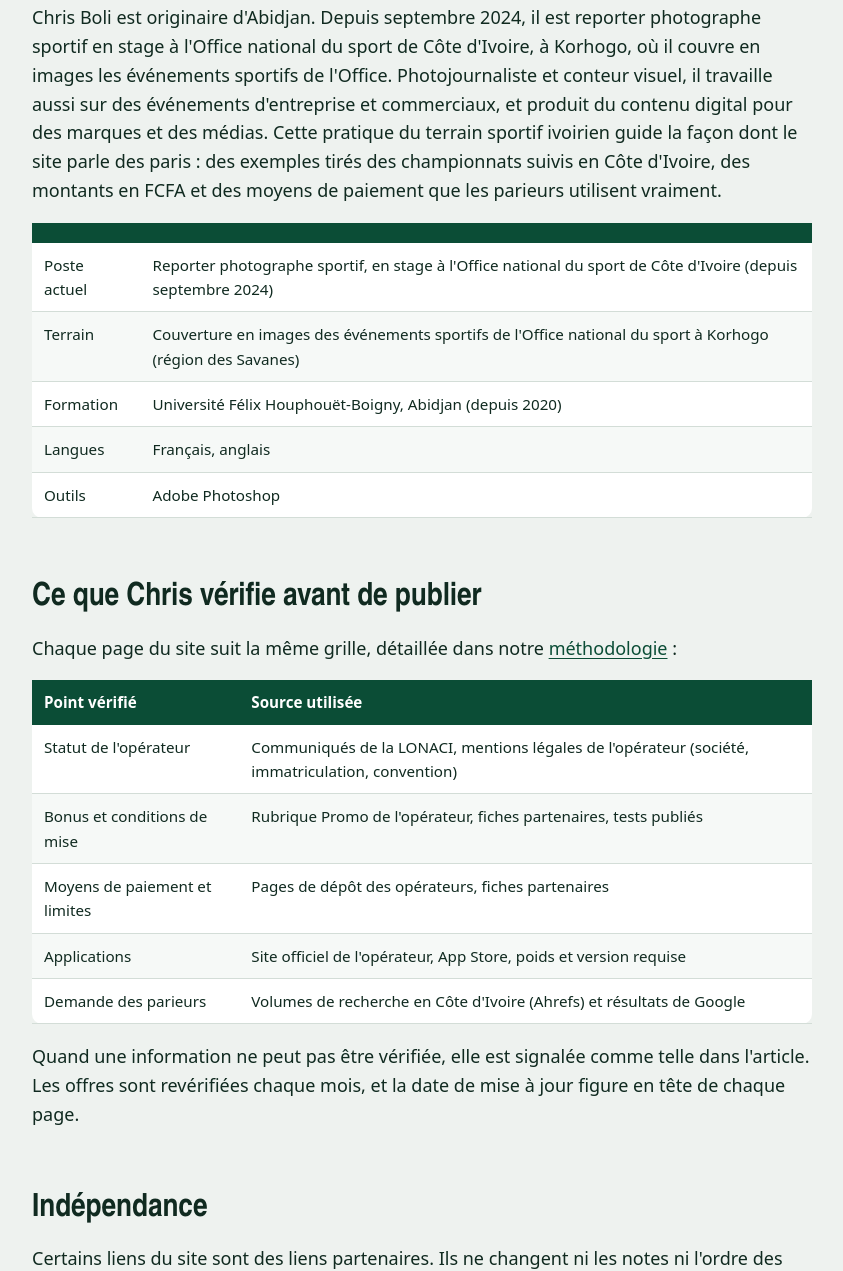
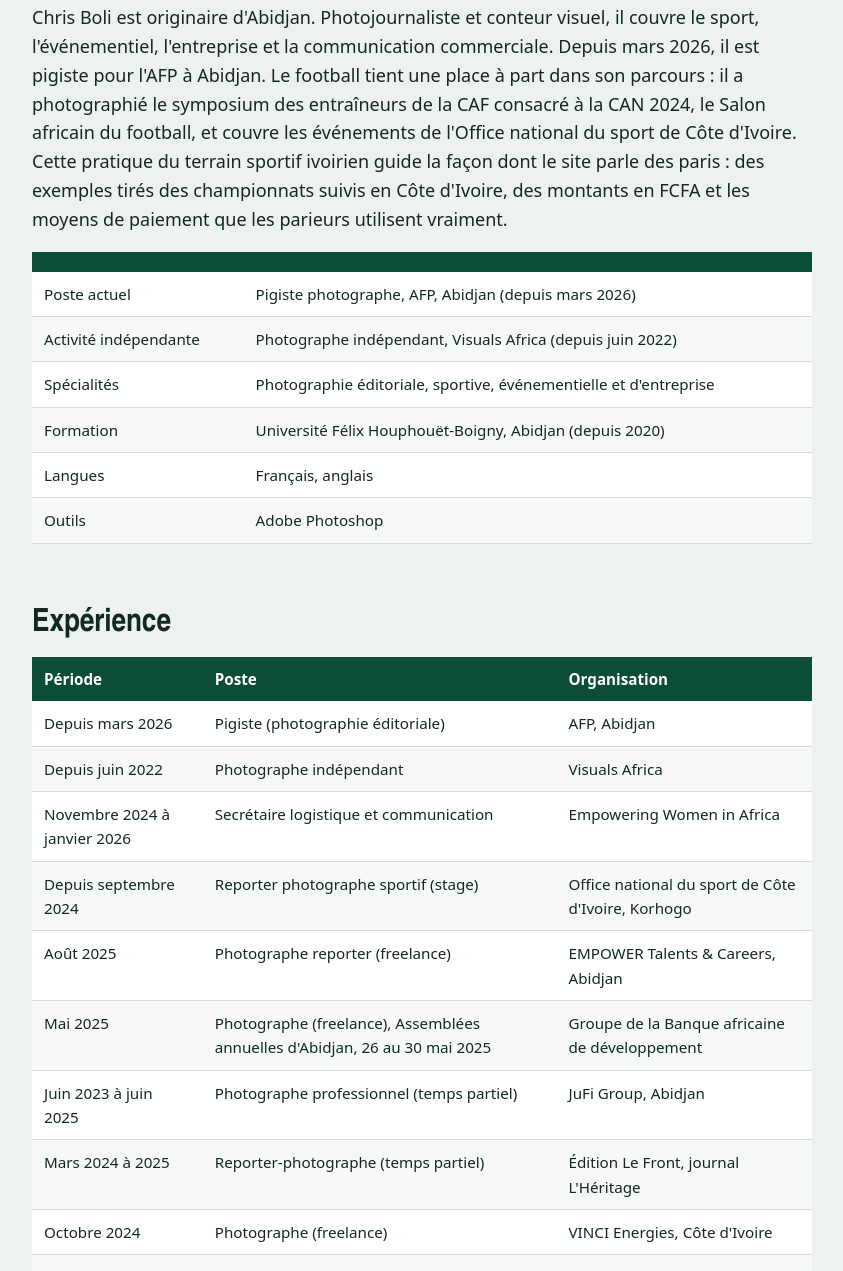
Before and after one commit to mykytaseomb/paris-sportifs-ci, an Astro site: page /auteur/chris-boli in a window 1280 px wide. Shown: the part 738-2009 px from the top of the page, without its empty margins (64-907 px from the left). Built offline with nearby package versions, Linux system fonts and the light colour scheme; Astro itself is replaced by a stand-in of ours; a web font is replaced by a local one.

Commit message:
Author page: full experience (AFP, CAF, BAD...), Facebook link in author box and Person schema
Co-Authored-By: Claude Opus 5.5 <noreply@anthropic.com>
Claude-Session: https://claude.ai/code/session_01UX62Y1aiJJnCSUxFxDL8nN

```diff
--- a/src/components/AuthorBox.astro
+++ b/src/components/AuthorBox.astro
@@ -14,6 +14,7 @@ const a = authors[Astro.props.id ?? 'chris-boli'];
     <p class="authorbox__links">
       <a href={a.page}>Tous ses articles</a>
       <a href={a.linkedin} rel="noopener me" target="_blank">LinkedIn</a>
+      {a.facebook && <a href={a.facebook} rel="noopener me" target="_blank">Facebook</a>}
       <a href="/methodologie/">Notre méthode de notation</a>
     </p>
   </div>
--- a/src/content/pages/auteur/chris-boli.mdx
+++ b/src/content/pages/auteur/chris-boli.mdx
@@ -2,29 +2,48 @@
 path: "/auteur/chris-boli/"
 title: "Chris Boli, rédacteur en chef"
 seo_title: "Chris Boli : rédacteur en chef de paris-sportifs.com.ci"
-seo_desc: "Chris Boli dirige la rédaction de paris-sportifs.com.ci : vérification des statuts LONACI, des bonus et des paiements mobile money. Parcours, méthode et articles."
+seo_desc: "Chris Boli, photojournaliste sportif à Abidjan, pigiste AFP, dirige la rédaction de paris-sportifs.com.ci : parcours, expérience (CAF, BAD, ONS), méthode de vérification et articles."
 focus: "chris boli"
 type: "info"
 breadcrumb: "Chris Boli"
-updated: "2026-11-22"
+updated: "2026-11-23"
 ---
 <img class="author-photo" src="/img/authors/chris-boli.jpg" alt="Chris Boli" width="160" height="160" />
 
-Chris Boli est photojournaliste et créateur de contenu digital, basé à Abidjan. Il travaille sur le sport, l'événementiel, le corporate et la communication commerciale. Sur paris-sportifs.com.ci, il dirige la rédaction : il signe et vérifie les classements, les avis sur les bookmakers et les guides pratiques du site.
+Chris Boli est photojournaliste et créateur de contenu digital, basé à Abidjan, pigiste pour l'AFP depuis mars 2026. Il travaille sur le sport, l'événementiel, le corporate et la communication commerciale. Sur paris-sportifs.com.ci, il dirige la rédaction : il signe et vérifie les classements, les avis sur les bookmakers et les guides pratiques du site.
 
-<p><a href="https://www.linkedin.com/in/chris-boli-06ba21293/" rel="noopener me" target="_blank">Profil LinkedIn de Chris Boli</a></p>
+<p><a href="https://www.linkedin.com/in/chris-boli-06ba21293/" rel="noopener me" target="_blank">LinkedIn</a> · <a href="https://www.facebook.com/chris.boli.315" rel="noopener me" target="_blank">Facebook</a></p>
 
 ## Parcours
 
-Chris Boli est originaire d'Abidjan. Depuis septembre 2024, il est reporter photographe sportif en stage à l'Office national du sport de Côte d'Ivoire, à Korhogo, où il couvre en images les événements sportifs de l'Office. Photojournaliste et conteur visuel, il travaille aussi sur des événements d'entreprise et commerciaux, et produit du contenu digital pour des marques et des médias. Cette pratique du terrain sportif ivoirien guide la façon dont le site parle des paris : des exemples tirés des championnats suivis en Côte d'Ivoire, des montants en FCFA et des moyens de paiement que les parieurs utilisent vraiment.
+Chris Boli est originaire d'Abidjan. Photojournaliste et conteur visuel, il couvre le sport, l'événementiel, l'entreprise et la communication commerciale. Depuis mars 2026, il est pigiste pour l'AFP à Abidjan. Le football tient une place à part dans son parcours : il a photographié le symposium des entraîneurs de la CAF consacré à la CAN 2024, le Salon africain du football, et couvre les événements de l'Office national du sport de Côte d'Ivoire. Cette pratique du terrain sportif ivoirien guide la façon dont le site parle des paris : des exemples tirés des championnats suivis en Côte d'Ivoire, des montants en FCFA et les moyens de paiement que les parieurs utilisent vraiment.
 
 | | |
 |---|---|
-| Poste actuel | Reporter photographe sportif, en stage à l'Office national du sport de Côte d'Ivoire (depuis septembre 2024) |
-| Terrain | Couverture en images des événements sportifs de l'Office national du sport à Korhogo (région des Savanes) |
+| Poste actuel | Pigiste photographe, AFP, Abidjan (depuis mars 2026) |
+| Activité indépendante | Photographe indépendant, Visuals Africa (depuis juin 2022) |
+| Spécialités | Photographie éditoriale, sportive, événementielle et d'entreprise |
 | Formation | Université Félix Houphouët-Boigny, Abidjan (depuis 2020) |
 | Langues | Français, anglais |
 | Outils | Adobe Photoshop |
+
+## Expérience
+
+| Période | Poste | Organisation |
+|---|---|---|
+| Depuis mars 2026 | Pigiste (photographie éditoriale) | AFP, Abidjan |
+| Depuis juin 2022 | Photographe indépendant | Visuals Africa |
+| Novembre 2024 à janvier 2026 | Secrétaire logistique et communication | Empowering Women in Africa |
+| Depuis septembre 2024 | Reporter photographe sportif (stage) | Office national du sport de Côte d'Ivoire, Korhogo |
+| Août 2025 | Photographe reporter (freelance) | EMPOWER Talents & Careers, Abidjan |
+| Mai 2025 | Photographe (freelance), Assemblées annuelles d'Abidjan, 26 au 30 mai 2025 | Groupe de la Banque africaine de développement |
+| Juin 2023 à juin 2025 | Photographe professionnel (temps partiel) | JuFi Group, Abidjan |
+| Mars 2024 à 2025 | Reporter-photographe (temps partiel) | Édition Le Front, journal L'Héritage |
+| Octobre 2024 | Photographe (freelance) | VINCI Energies, Côte d'Ivoire |
+| Septembre 2024 | Photographe reporter (freelance), symposium des entraîneurs de la CAN 2024 | Confédération africaine de football (CAF), Abidjan |
+| Juin 2024 | Photographe (freelance) | Salon africain du football |
+| Novembre 2022 à juin 2023 | Commercial | SPCA |
+| Février à novembre 2022 | Comptable (stage) | ISOLEC |
 
 ## Ce que Chris vérifie avant de publier
 
--- a/src/data/meta.json
+++ b/src/data/meta.json
@@ -324,8 +324,9 @@
       "page": "/auteur/chris-boli/",
       "linkedin": "https://www.linkedin.com/in/chris-boli-06ba21293/",
       "initials": "CB",
-      "bio": "Chris Boli est photojournaliste sportif à Abidjan, reporter photographe en stage à l'Office national du sport de Côte d'Ivoire depuis 2024. Il dirige la rédaction de paris-sportifs.com.ci : il vérifie les statuts LONACI, les bonus et les moyens de paiement des sites comparés, et met à jour les classements chaque mois.",
-      "photo": "/img/authors/chris-boli.jpg"
+      "bio": "Chris Boli est photojournaliste sportif à Abidjan, pigiste pour l'AFP depuis mars 2026 et photographe pour des événements comme le symposium des entraîneurs de la CAF (2024) ou les Assemblées annuelles de la Banque africaine de développement (2025). Il dirige la rédaction de paris-sportifs.com.ci : il vérifie les statuts LONACI, les bonus et les moyens de paiement des sites comparés, et met à jour les classements chaque mois.",
+      "photo": "/img/authors/chris-boli.jpg",
+      "facebook": "https://www.facebook.com/chris.boli.315"
     }
   }
 }
--- a/src/layouts/Base.astro
+++ b/src/layouts/Base.astro
@@ -32,7 +32,7 @@ if (crumbs.length) {
   });
 }
 const au = authors['chris-boli'];
-const person = { '@type': 'Person', name: au.name, url: new URL(au.page, site.url).href, jobTitle: au.role, sameAs: [au.linkedin], image: au.photo ? new URL(au.photo, site.url).href : undefined, homeLocation: { '@type': 'Place', name: 'Abidjan, Côte d\'Ivoire' }, knowsLanguage: ['fr', 'en'], alumniOf: { '@type': 'CollegeOrUniversity', name: 'Université Félix Houphouët-Boigny' }, worksFor: { '@type': 'Organization', name: site.name, url: site.url } };
+const person = { '@type': 'Person', name: au.name, url: new URL(au.page, site.url).href, jobTitle: au.role, sameAs: [au.linkedin, au.facebook].filter(Boolean), image: au.photo ? new URL(au.photo, site.url).href : undefined, homeLocation: { '@type': 'Place', name: 'Abidjan, Côte d\'Ivoire' }, knowsLanguage: ['fr', 'en'], alumniOf: { '@type': 'CollegeOrUniversity', name: 'Université Félix Houphouët-Boigny' }, hasOccupation: { '@type': 'Occupation', name: 'Photojournaliste' }, worksFor: { '@type': 'Organization', name: site.name, url: site.url } };
 if (path === au.page) ld.push({ '@context': 'https://schema.org', ...person });
 else if (h1 && type !== 'info') ld.push({ '@context': 'https://schema.org', '@type': 'Article', headline: h1, dateModified: updated, inLanguage: 'fr-CI', author: person, publisher: { '@type': 'Organization', name: site.name, url: site.url } });
 if (faq.length) {
```
